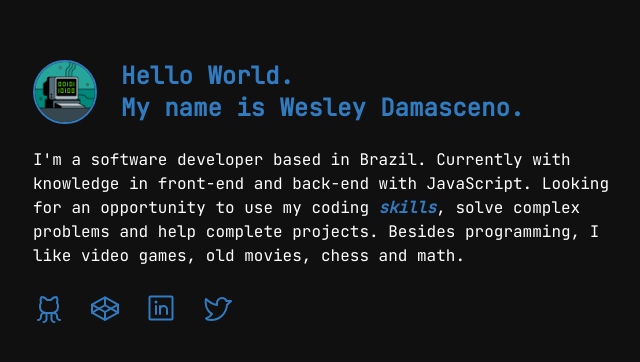
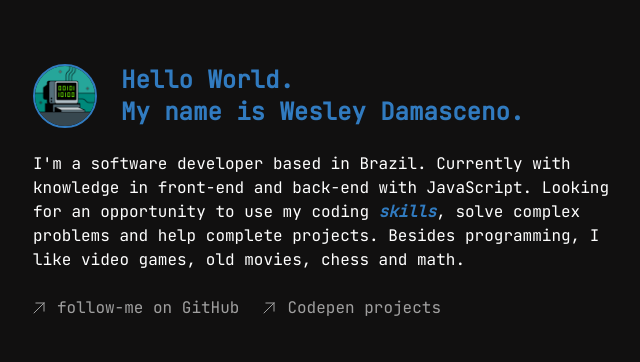
Before and after one commit to wesleydmscn/wesleydmscn, a React (Vite) app: page / in a window 1280 px wide. Shown: the part 208-570 px from the top of the page, without its empty margins (319-959 px from the left). Built offline with nearby package versions, Linux system fonts and the light colour scheme; no server answers.

Commit message:
refactor: update component links to receive only manually-links

```diff
--- a/src/components/Links.tsx
+++ b/src/components/Links.tsx
@@ -1,36 +1,15 @@
-import { LinkedinLogo, GithubLogo, CodepenLogo, TwitterLogo } from 'phosphor-react';
+export const Links = () => {
+  return (
+    <footer className='flex gap-x-6 text-white'>
+      <div className='flex gap-x-3 opacity-60 hover:opacity-100'>
+        <img src="/arrowup-right.svg" alt="Icon Arrow Up Right" />
+        <a href="https://github.com/wesleydmscn">follow-me on GitHub</a>
+      </div>
 
-interface Link {
-  url: string;
-  children: JSX.Element;
-}
-
-const Link = ({ url, children }: Link) => {
-  return (
-    <a className='hover:bg-blue-dark transition-colors rounded' href={url}>
-      {children}
-    </a>
+      <div className='flex gap-x-3 opacity-60 hover:opacity-100'>
+        <img src="/arrowup-right.svg" alt="Icon Arrow Up Right" />
+        <a href="https://codepen.io/wesleydmscn">Codepen projects</a>
+      </div>
+    </footer>
   )
 }
-
-export const Links = () => {
-  return (
-    <>
-      <Link url='https://github.com/wesleydmscn'>
-        <GithubLogo size={32} color="#317BC0"/>
-      </Link>
-
-      <Link url='https://codepen.io/wesleydmscn/pens/public'>
-        <CodepenLogo size={32} color="#317BC0"/>
-      </Link>
-
-      <Link url='https://www.linkedin.com/in/wesleydamasceno/'>
-        <LinkedinLogo size={32} color="#317BC0"/>
-      </Link>
-
-      <Link url='https://twitter.com/wesleydmscn'>
-        <TwitterLogo size={32} color="#317BC0"/>
-      </Link>
-    </>
-  )
-}
```
